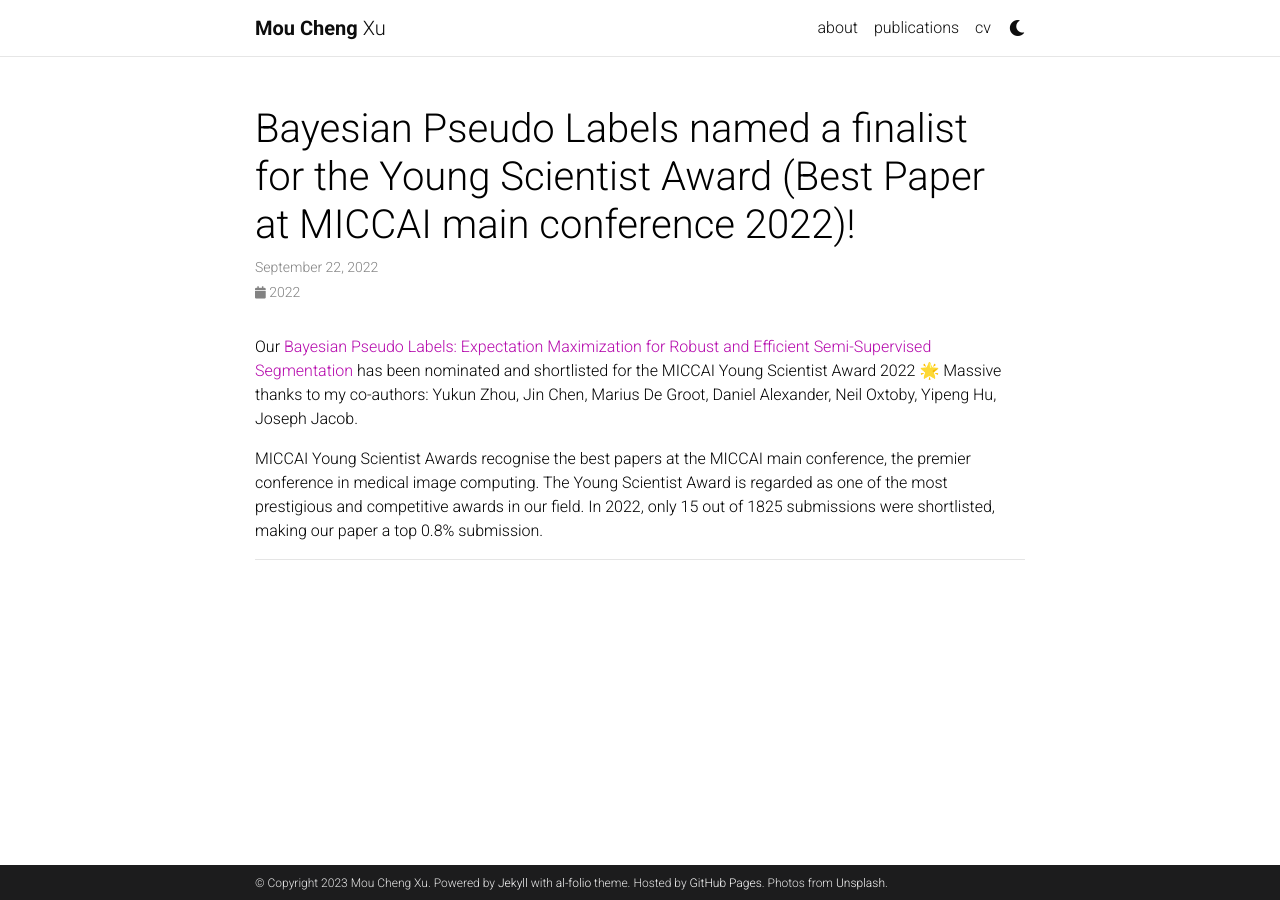
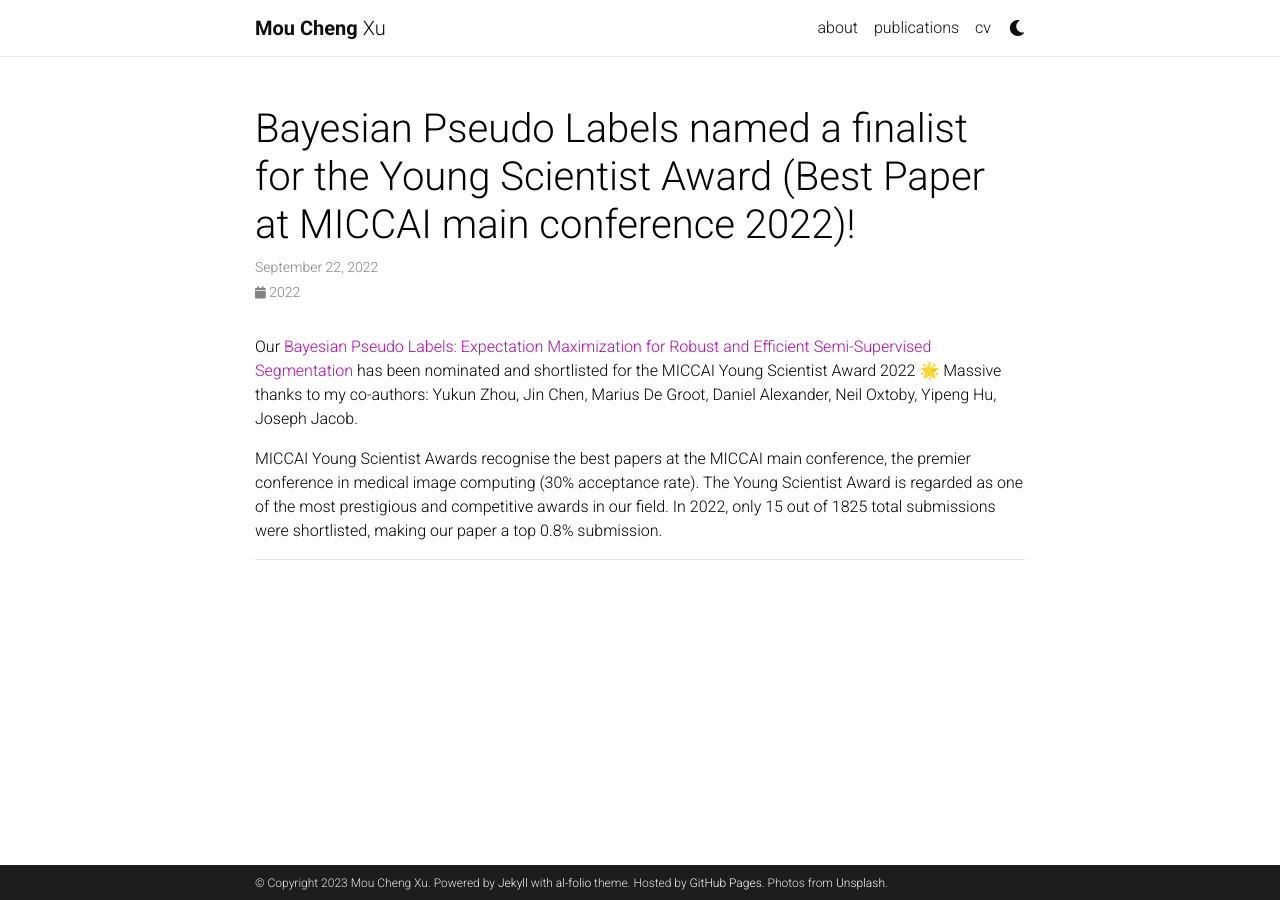
Before and after one commit to moucheng2017/moucheng2017.github.io, a Jekyll site: the page built from _news/ysa.md, in a window 1280 px wide. Built offline with Jekyll 4.4.1, drawn with Linux system fonts in a browser that asks for light colours; emoji names are drawn with the system emoji font; comment, search, counter and statistics services are not loaded; a style sheet for code colours, icons or effects is not loaded.

Commit message:
Update ysa.md

```diff
--- a/_news/ysa.md
+++ b/_news/ysa.md
@@ -8,7 +8,7 @@ related_posts: false
 
 Our <a href="https://conferences.miccai.org/2022/papers/066-Paper2505.html">Bayesian Pseudo Labels: Expectation Maximization for Robust and Efficient Semi-Supervised Segmentation</a> has been nominated and shortlisted for the MICCAI Young Scientist Award 2022 :star2: Massive thanks to my co-authors: Yukun Zhou, Jin Chen, Marius De Groot, Daniel Alexander, Neil Oxtoby, Yipeng Hu, Joseph Jacob.
 
-MICCAI Young Scientist Awards recognise the best papers at the MICCAI main conference, the premier conference in medical image computing. The Young Scientist Award is regarded as one of the most prestigious and competitive awards in our field. In 2022, only 15 out of 1825 submissions were shortlisted, making our paper a top 0.8% submission.
+MICCAI Young Scientist Awards recognise the best papers at the MICCAI main conference, the premier conference in medical image computing (30% acceptance rate). The Young Scientist Award is regarded as one of the most prestigious and competitive awards in our field. In 2022, only 15 out of 1825 total submissions were shortlisted, making our paper a top 0.8% submission.
 
 ***
 
```
